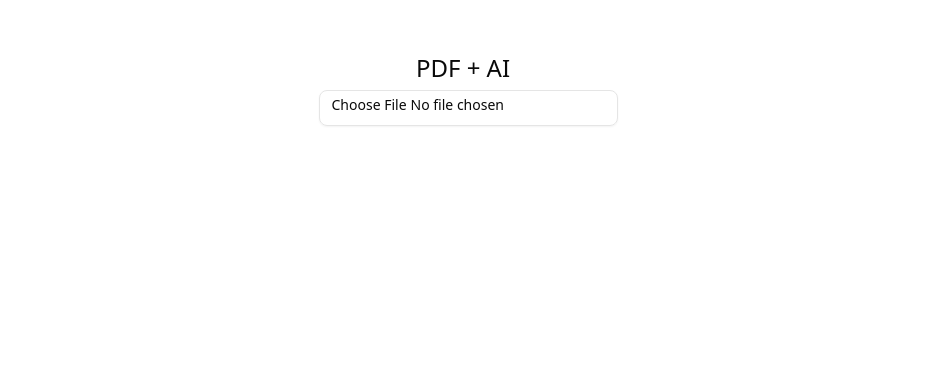
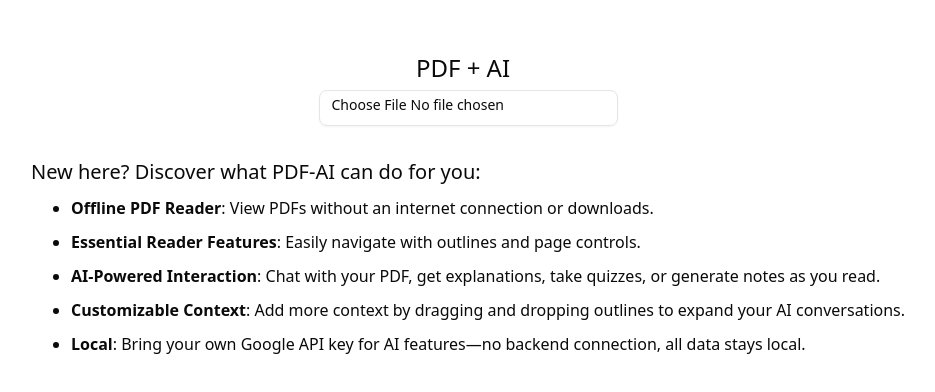
Before and after one commit to zekaryas1/gen-ai, a Next.js app in the folder pdfcursor/ai-pdf/: page / in a window 1280 px wide. Shown: the part 156-548 px from the top of the page, without its empty margins (172-1107 px from the left). Built offline with nearby package versions, Linux system fonts and the light colour scheme.

Commit message:
- ui: show features when no previous pdf

```diff
--- a/pdfcursor/ai-pdf/src/app/page.tsx
+++ b/pdfcursor/ai-pdf/src/app/page.tsx
@@ -13,14 +13,25 @@
 import { pdfUtilityManager } from "@/utils/files.utils";
 import { LocalStorageFile } from "@/models/File";
 
+interface PrevFileStateType {
+  isComplete: boolean;
+  result: LocalStorageFile[];
+}
+
 export default function Home() {
   const fileRef = useRef<File>(null);
   const [showPDF, setShowPDF] = useState(false);
-  const [prevFiles, setPrevFiles] = useState<LocalStorageFile[]>([]);
+  const [prevFilesState, setPrevFilesState] = useState<PrevFileStateType>({
+    isComplete: false,
+    result: [],
+  });
 
   useEffect(() => {
     startTransition(() => {
-      setPrevFiles(pdfUtilityManager.getPreviousFiles());
+      setPrevFilesState({
+        isComplete: true,
+        result: pdfUtilityManager.getPreviousFiles(),
+      });
     });
   }, [showPDF]);
 
@@ -60,7 +71,10 @@
               <FileSelector onFileChange={handleFileChange} />
             </div>
             <div className={"space-y-1.5"}>
-              <PreviousFiles prevFiles={prevFiles} />
+              <PreviousFiles
+                prevFiles={prevFilesState.result}
+                complete={prevFilesState.isComplete}
+              />
             </div>
           </div>
         </div>
--- a/pdfcursor/ai-pdf/src/components/PreviousFiles.tsx
+++ b/pdfcursor/ai-pdf/src/components/PreviousFiles.tsx
@@ -4,44 +4,23 @@
 
 interface PreviousFilesPropsType {
   prevFiles: LocalStorageFile[];
+  complete: boolean;
 }
 
 export default function PreviousFiles(props: PreviousFilesPropsType) {
-  const { prevFiles } = props;
+  const { prevFiles, complete } = props;
   return (
     <Conditional
-      check={prevFiles.length > 0}
-      ifShow={
+      check={complete && prevFiles.length == 0}
+      ifShow={<FeatureMessages />}
+      elseShow={
         <>
           <p className={"text-center"}>
             Previously opened files(Just for history)
           </p>
           <div className={"flex flex-wrap justify-center gap-8"}>
             {prevFiles.map((pFile) => {
-              return (
-                <div
-                  key={pFile.title}
-                  className={"w-60 border-1 border-gray-50"}
-                >
-                  <div className={"bg-gray-200"}>
-                    <Image
-                      src={pFile.thumbnail}
-                      alt={pFile.title}
-                      width={280}
-                      height={100}
-                      className={"w-full h-72 object-cover object-center"}
-                      priority={false}
-                    />
-                  </div>
-                  <p className={"font-bold line-clamp-2"}>{pFile.title}</p>
-                  <p className={"text-sm line-clamp-1 text-ellipsis"}>
-                    {pFile.author}
-                  </p>
-                  <p className={"text-sm line-clamp-1 text-ellipsis"}>
-                    Last visited page: {pFile.lastVisitedPage}
-                  </p>
-                </div>
-              );
+              return <PreviousFile key={pFile.fileName} file={pFile} />;
             })}
           </div>
         </>
@@ -49,3 +28,79 @@
     />
   );
 }
+
+function PreviousFile({ file }: { file: LocalStorageFile }) {
+  return (
+    <>
+      <div key={file.title} className={"w-52 shadow-sm cursor-not-allowed"}>
+        <div className={"w-full h-72 border-b-2 border-gray-100"}>
+          <Image
+            src={file.thumbnail}
+            alt={file.title}
+            width={208}
+            height={288}
+            className={"w-full h-full object-cover object-center"}
+            priority={false}
+          />
+        </div>
+        <div className={"p-2 space-y-1.5"}>
+          <div>
+            <p className={"font-bold line-clamp-2"}>{file.title}</p>
+            <p className={"text-sm line-clamp-1 text-ellipsis"}>
+              {file.author}
+            </p>
+          </div>
+          <p className={"text-sm line-clamp-1 text-ellipsis"}>
+            Last visited page: {file.lastVisitedPage}
+          </p>
+        </div>
+      </div>
+    </>
+  );
+}
+
+function FeatureMessages() {
+  const messages = [
+    {
+      title: "Offline PDF Reader",
+      description: "View PDFs without an internet connection or downloads.",
+    },
+    {
+      title: "Essential Reader Features",
+      description: "Easily navigate with outlines and page controls.",
+    },
+    {
+      title: "AI-Powered Interaction",
+      description:
+        "Chat with your PDF, get explanations, take quizzes, or generate notes as you read.",
+    },
+    {
+      title: "Customizable Context",
+      description:
+        "Add more context by dragging and dropping outlines to expand your AI conversations.",
+    },
+    {
+      title: "Local",
+      description:
+        "Bring your own Google API key for AI features—no backend connection, all data stays local.",
+    },
+  ];
+
+  return (
+    <div className={"space-y-2.5"}>
+      <p className={"text-xl"}>
+        New here? Discover what PDF-AI can do for you:
+      </p>
+      <ul className={"list-disc ms-10 space-y-2.5"}>
+        {messages.map((message) => {
+          return (
+            <li key={message.title}>
+              <span className={"font-bold"}>{message.title}</span>:{" "}
+              {message.description}
+            </li>
+          );
+        })}
+      </ul>
+    </div>
+  );
+}
```
